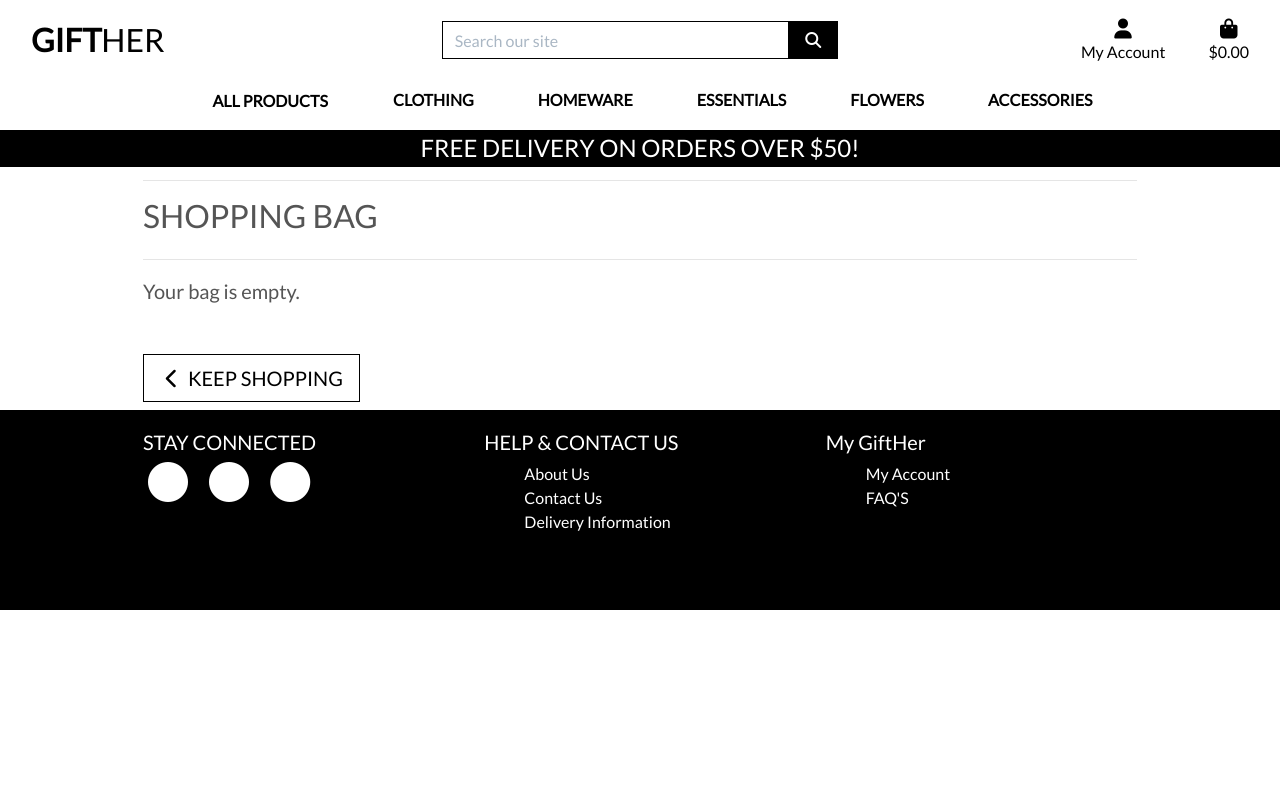
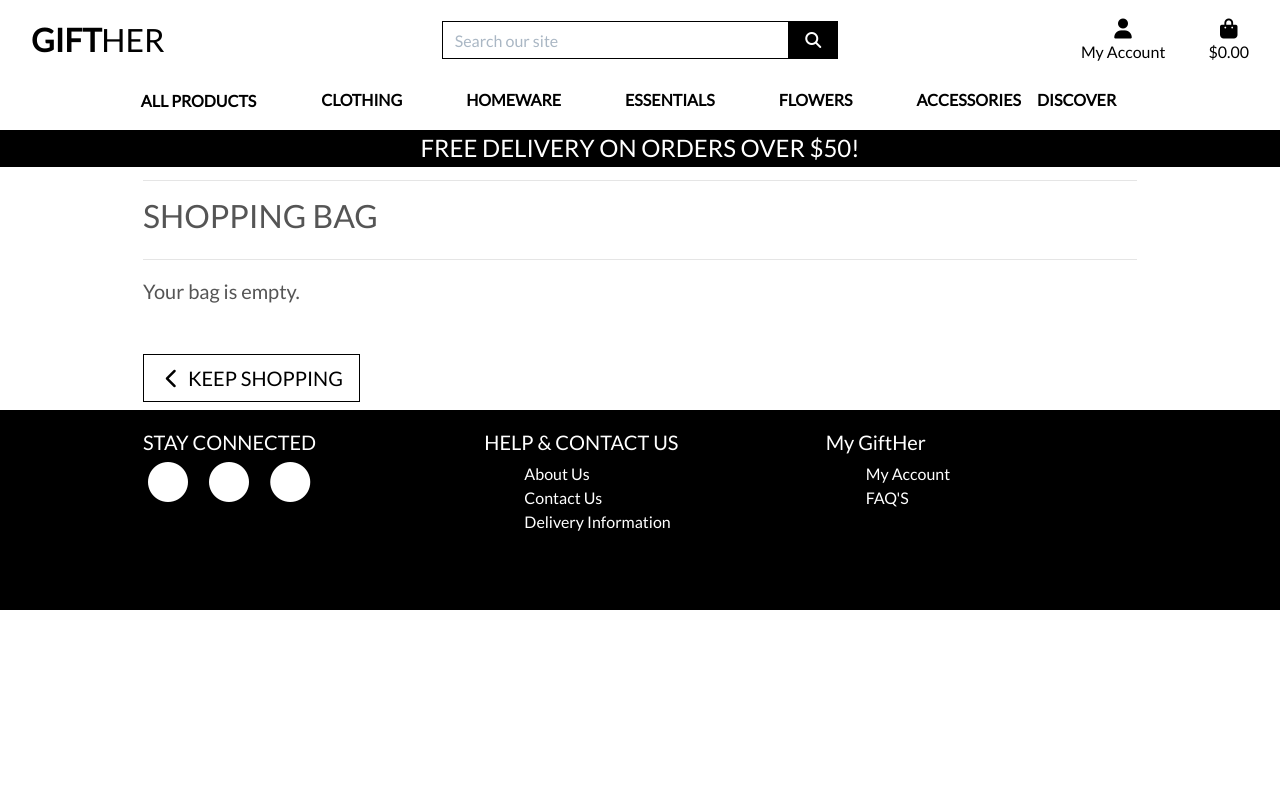
Before and after one commit to LRomero2/gift_her, a Django app: page /bag/ in a window 1280 px wide. Run offline with Django 3.2, Linux system fonts and the light colour scheme; some libraries are stand-ins or nearby versions.

Commit message:
Started the set up for the discovery blog and added link on navbar to page.

```diff
--- a/templates/includes/main-nav.html
+++ b/templates/includes/main-nav.html
@@ -68,5 +68,13 @@
                 <a href="{% url 'products' %}?category=perfume,watches,nail_polish" class="dropdown-item">All Accessories</a>
             </div>
         </li>
+        <li class="nav-item dropdown">
+            <a class="logo-font font-weight-bold nav-link text-black mr-5" href="#" id="discover-link" data-toggle="dropdown" aria-haspopup="true" aria-expanded="false">
+                Discover
+            </a>
+            <div class="dropdown-menu border-0" aria-labelledby="homeware-link">
+                <a href="{% url 'discover' %}" class="dropdown-item">Discover Our Blog</a>
+            </div>
+        </li>
     </ul>
 </div>
```
Also changed, not shown: discover/__init__.py (added), discover/admin.py (added), discover/apps.py (added), discover/forms.py (added), discover/models.py (added), discover/tests_model.py (added), discover/tests_view.py (added), discover/urls.py (added), discover/views.py (added).
